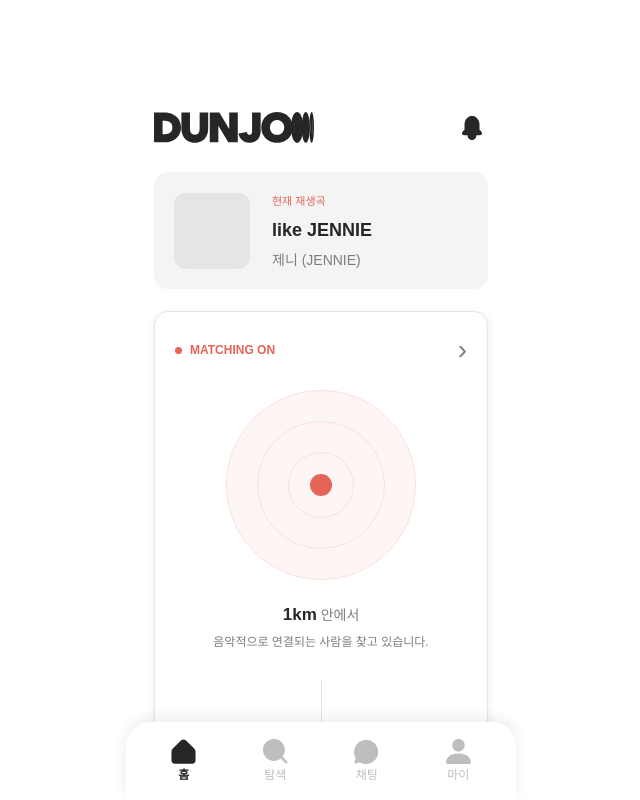
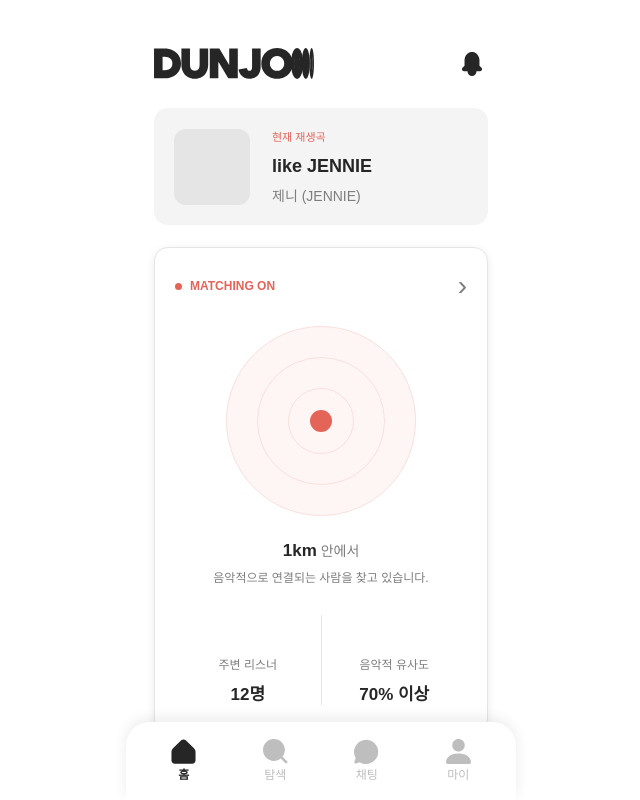
Before and after one commit to 2026-DUNJO/FE, a React (Vite) app: page /home in a window 1280 px wide. Shown: the whole page, without its empty margins (319-959 px from the left). Built offline with nearby package versions, Linux system fonts and the light colour scheme; a web font is replaced by a local one.

Commit message:
fix: aftercontent container fix

```diff
--- a/src/styles/Home.styles.js
+++ b/src/styles/Home.styles.js
@@ -9,7 +9,6 @@
 
   width: 390px;
   max-width: 100%;
-
   height: 100dvh;
 
   background: var(--color-white);
@@ -198,7 +197,7 @@
 export const AfterContent = styled.div`
   height: 100%;
 
-  padding: 64px 28px 100px;
+   padding: 0 28px 100px;
 
   overflow-y: auto;
 
```
